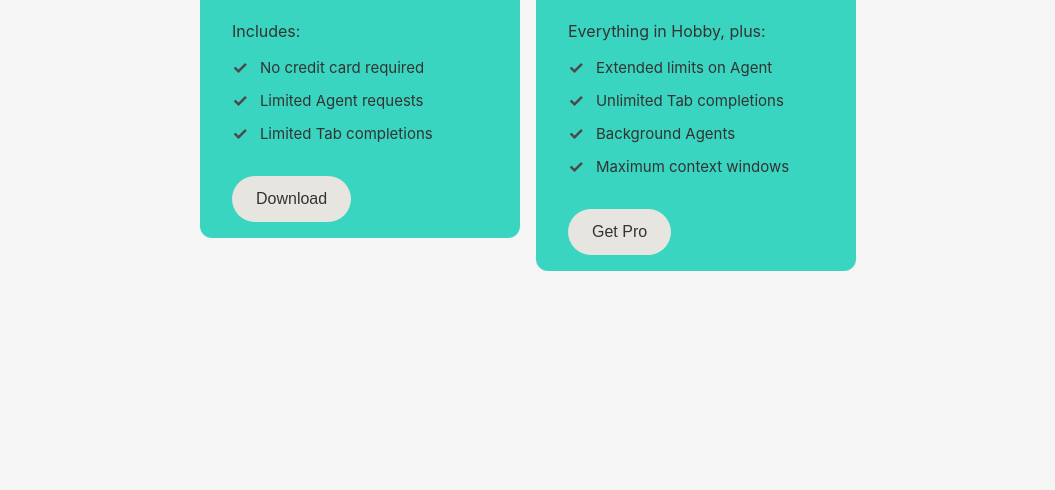
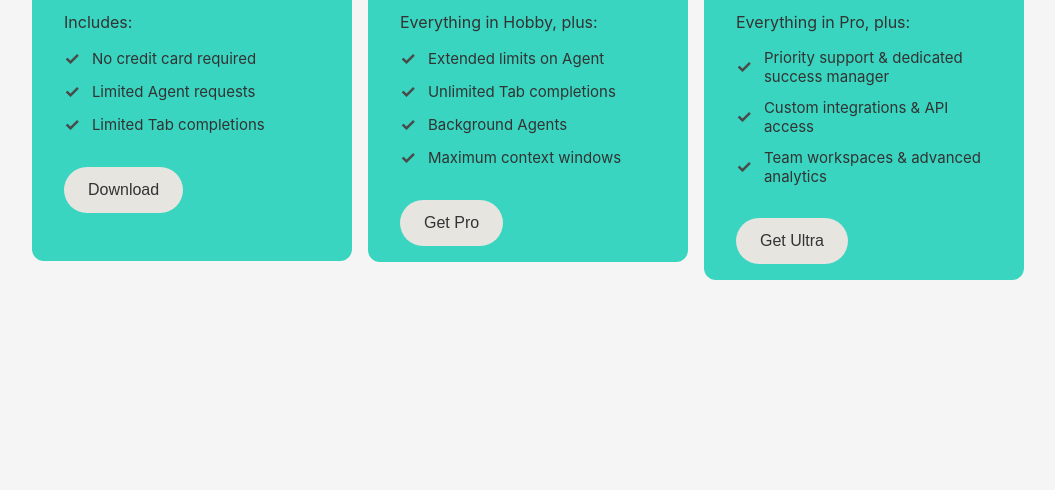
Before and after one commit to mariiateslia/My-First-Coding-Project-, a plain HTML site: page index.html in a window 1280 px wide. Shown: the part 310-800 px from the top of the page, without its empty margins (112-1167 px from the left). Drawn offline with Linux system fonts and the light colour scheme.

Commit message:
Added card
Added a new card and changes min height

```diff
--- a/index.html
+++ b/index.html
@@ -56,6 +56,28 @@
             </div>
             <button class="download-button">Get Pro</button>
         </div>
+        <div class="card">
+            <h1 class="card-title">Ultra</h1>
+            <p class="card-price">$200/mo.</p>
+            <div class="card-content">
+                <p class="includes-text">Everything in Pro, plus:</p>
+                <ul class="features-list">
+                    <li>
+                        <span class="checkmark">✓</span>
+                        Priority support & dedicated success manager
+                    </li>
+                    <li>
+                        <span class="checkmark">✓</span>
+                        Custom integrations & API access
+                    </li>
+                    <li>
+                        <span class="checkmark">✓</span>
+                        Team workspaces & advanced analytics
+                    </li>
+                </ul>
+            </div>
+            <button class="download-button">Get Ultra</button>
+        </div>
     </div>
 </body>
 </html>
--- a/styles.css
+++ b/styles.css
@@ -28,7 +28,7 @@ body {
     border-radius: 12px;
     padding: 16px 32px;
     width: 320px;
-    min-height: 280px;
+    min-height: 360px;
     flex-shrink: 0;
 }
 
```
